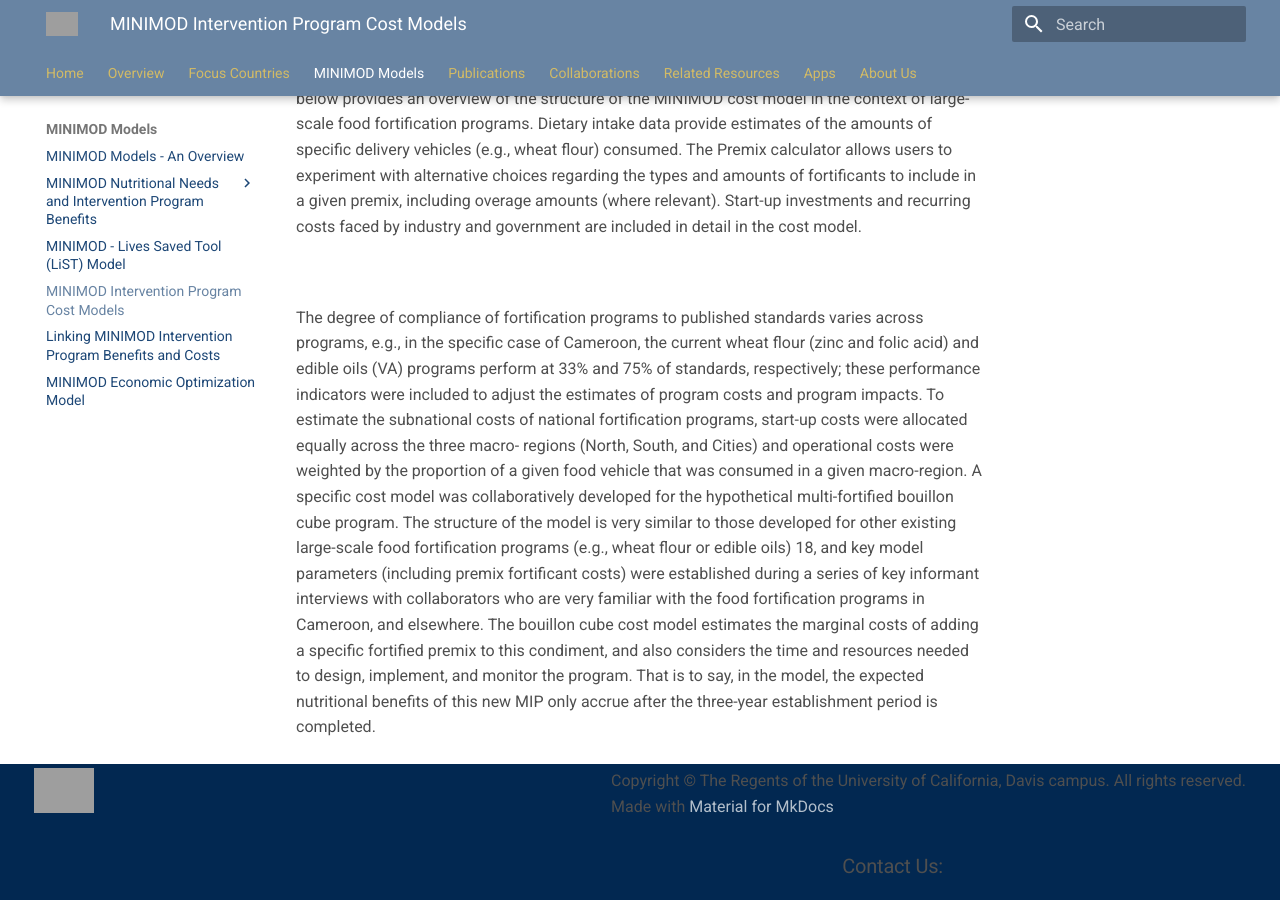
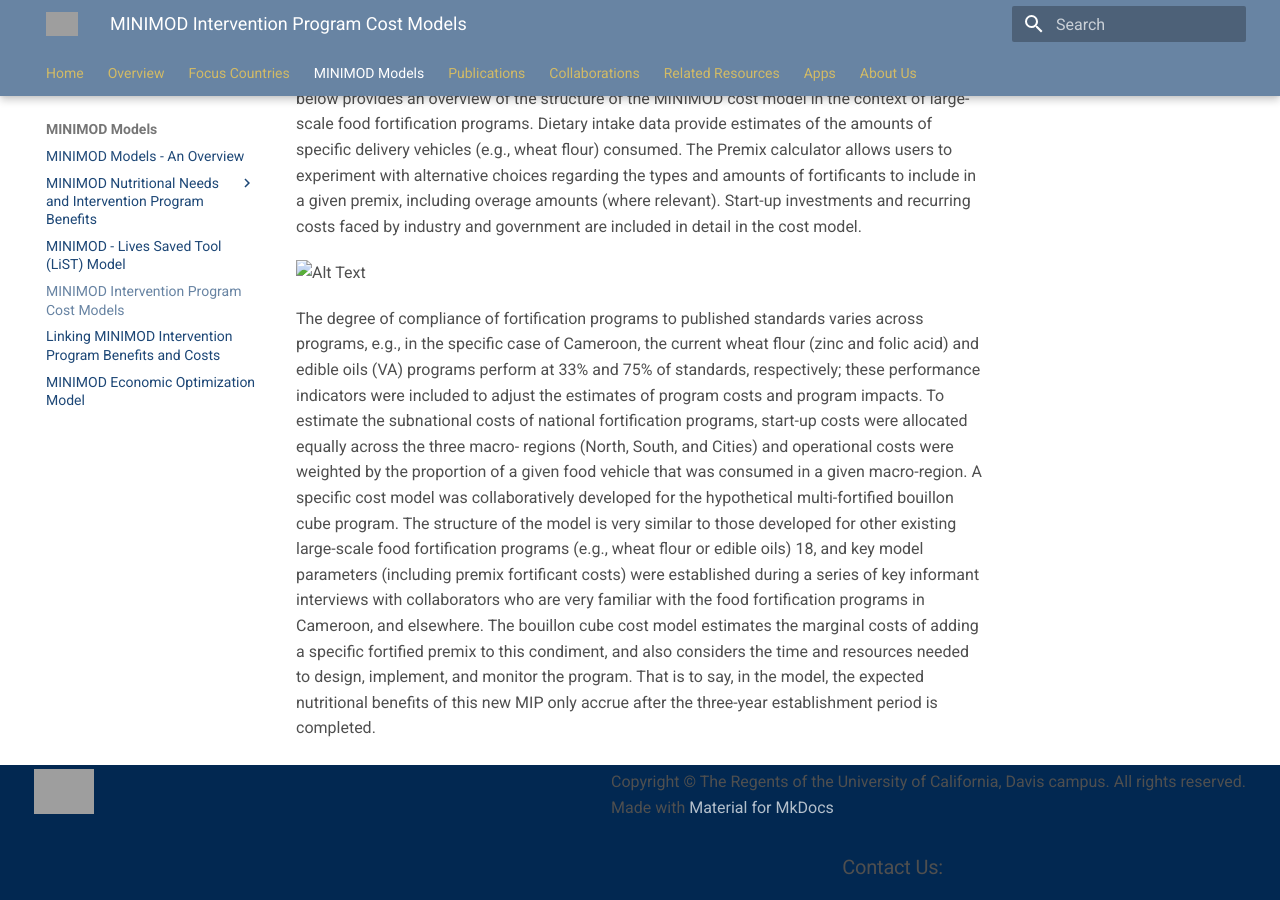
Before and after one commit to minimod-nutrition/minimod-website, an MkDocs documentation site: the page built from docs/minimod_models/minimod_intervention/minimod_intervention_text.md, in a window 1280 px wide and 900 px high, scrolled down 449 px. Built offline with MkDocs 1.6.1 and Material for MkDocs 9.7.7, drawn with Linux system fonts in a browser that asks for light colours; nearby versions of some CDN libraries; grey boxes are pictures that could not be loaded.

Commit message:
Update minimod_intervention_text.md

```diff
--- a/docs/minimod_models/minimod_intervention/minimod_intervention_text.md
+++ b/docs/minimod_models/minimod_intervention/minimod_intervention_text.md
@@ -17,7 +17,7 @@
 premix, including overage amounts (where relevant). Start-up investments and recurring costs faced by
 industry and government are included in detail in the cost model.
 
-![](../pictures/Cost Model.png)
+![Alt Text](docs/pictures/Cost Model.png)
 
 The degree of compliance of fortification programs to published standards varies across programs, e.g.,
 in the specific case of Cameroon, the current wheat flour (zinc and folic acid) and edible oils (VA)
```
